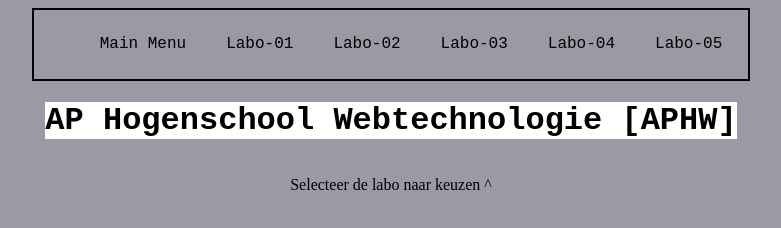
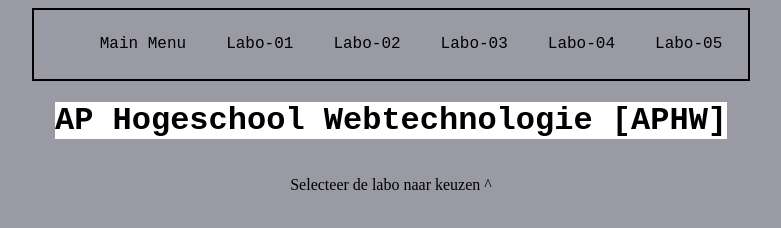
Before and after one commit to nouredinetahrioui-lgtm/Labo-WebTechnologie, a plain HTML site: page index.html in a window 1280 px wide. Shown: the whole page, without its empty margins (249-1030 px from the left). Drawn offline with Linux system fonts and the light colour scheme.

Commit message:
verandering in naam in index.html main

```diff
--- a/index.html
+++ b/index.html
@@ -15,7 +15,7 @@
     <link rel="stylesheet" href="css/style.css">
 </head>
 <body>
-    <h1>AP Hogenschool Webtechnologie [APHW]</h1>
+    <h1>AP Hogeschool Webtechnologie [APHW]</h1>
     <p>Selecteer de labo naar keuzen ^</p>
     </header>
 </body>
```
